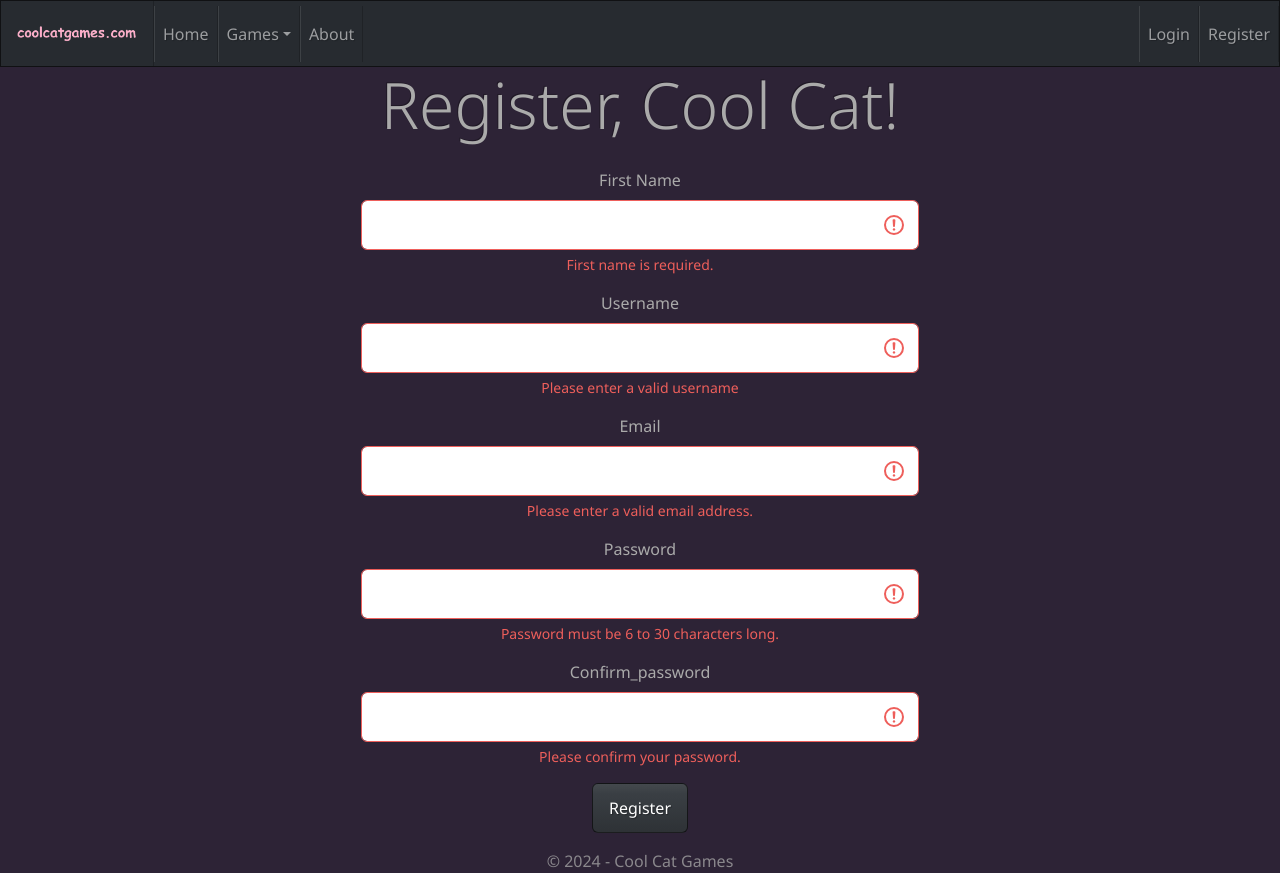
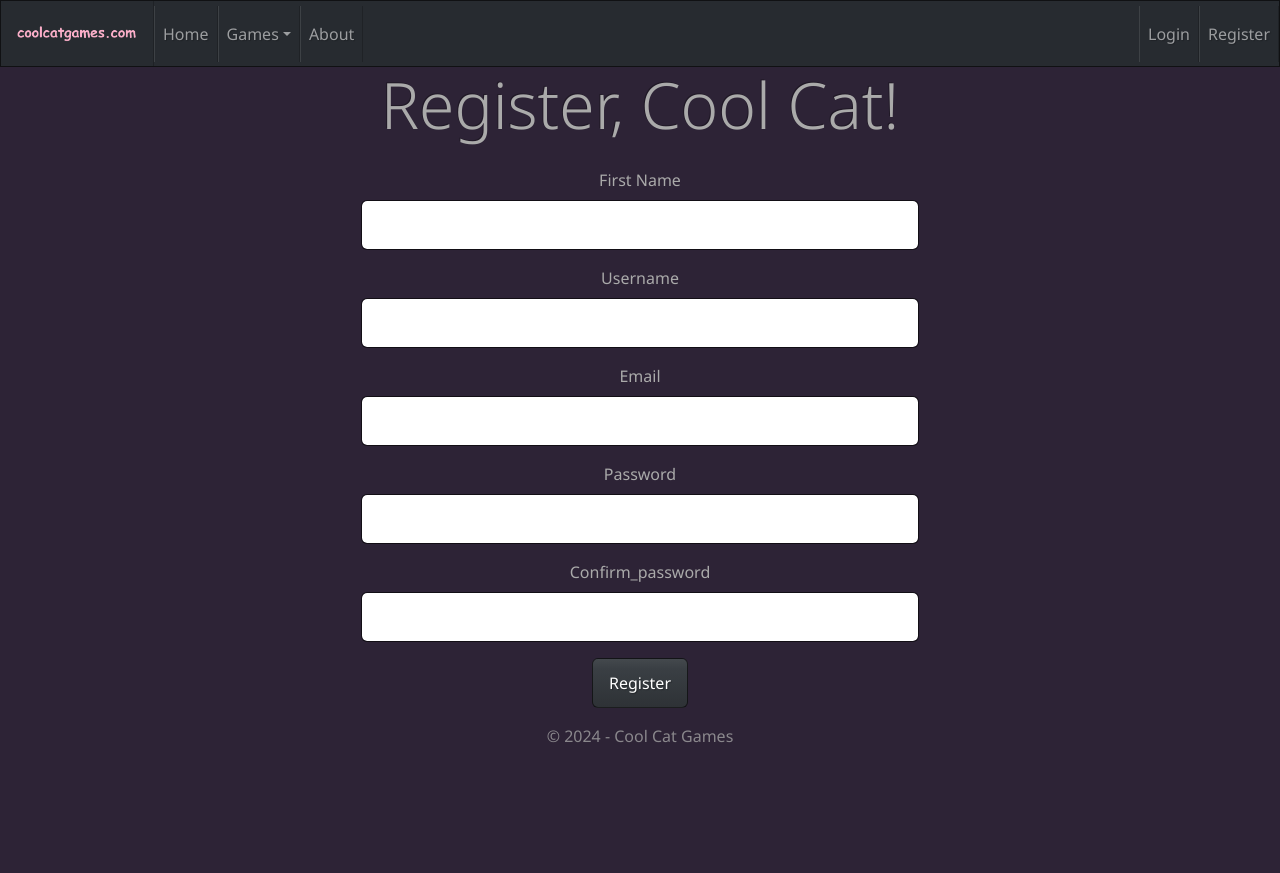
Before and after one commit to Syyren/Combined_CPRO2221_CPRO2501_Group_Repo, a React (Create React App) app in the folder frontend/: page /register in a window 1280 px wide. After the commit the page ends 800 px from the top, so only its background shows below. Built offline with nearby package versions, Linux system fonts and the light colour scheme.

Commit message:
fixed on load registration error popups

```diff
--- a/frontend/src/components/registration/PlayerRegistration.js
+++ b/frontend/src/components/registration/PlayerRegistration.js
@@ -1,4 +1,4 @@
-import React, { useState } from "react";
+import React, { useState, useEffect } from "react";
 import { Form, Button, Alert } from "react-bootstrap";
 import { useNavigate } from "react-router-dom";
 import { register } from "../../controllers/PlayerController";
@@ -9,12 +9,12 @@ import {
   validateEmail,
   validateConfirmPassword,
 } from "../../services/validation";
-
 /**
  * Component for player registration with form validations.
  * @returns {React.Component} A component that renders the player registration form.
  */
 const PlayerRegistration = () => {
+
   const [formData, setFormData] = useState({
     firstName: "",
     username: "",
@@ -107,7 +107,7 @@ const PlayerRegistration = () => {
                   name={field}
                   value={formData[field] || ""}
                   onChange={handleChange}
-                  isInvalid={!!validateField(field, formData[field])}
+                  isInvalid={formData[field] && !!validateField(field, formData[field])}
                   required
                 />
                 <Form.Control.Feedback type="invalid">
```
